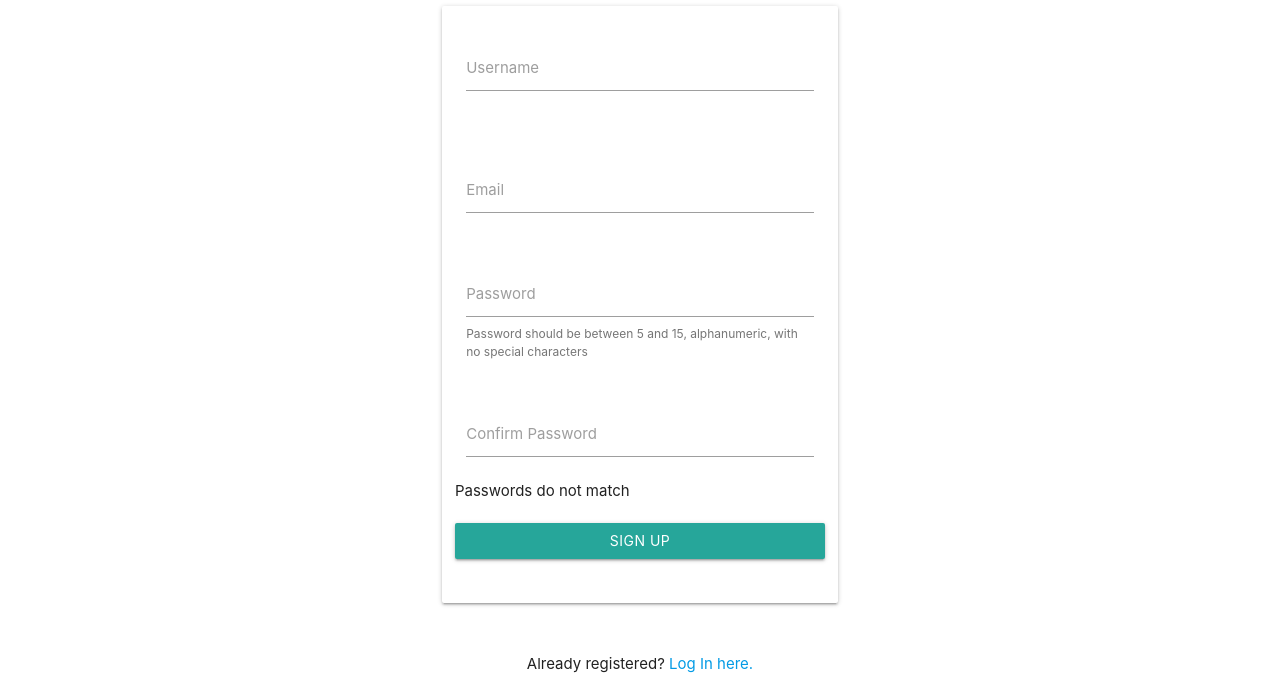
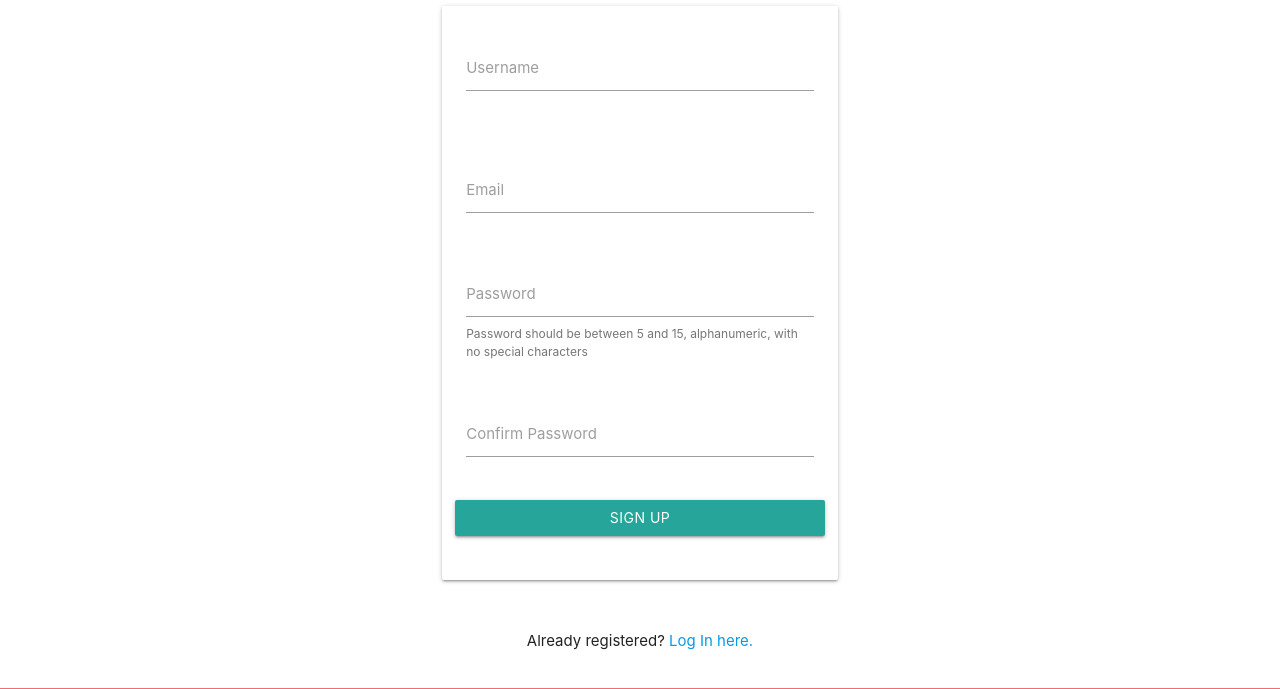
Before and after one commit to mariusmilitaru32/TimeToCook, a Flask app: page /register in a window 1280 px wide. Shown: the part 181-870 px from the top of the page. Run offline with Flask 3, Linux system fonts and the light colour scheme; some libraries are stand-ins or nearby versions.

Commit message:
Add password error messages style

```diff
--- a/timetocook/static/css/style.css
+++ b/timetocook/static/css/style.css
@@ -53,3 +53,17 @@
     font-weight: bold;
     text-align: center;
 }
+
+/* Password Error message style */
+#error-message {
+    display: none;
+    color: red;
+}
+
+/* Card content style */
+.card-content {
+    height: 170px;
+    width: 100%;
+    overflow: hidden;
+
+}
```
